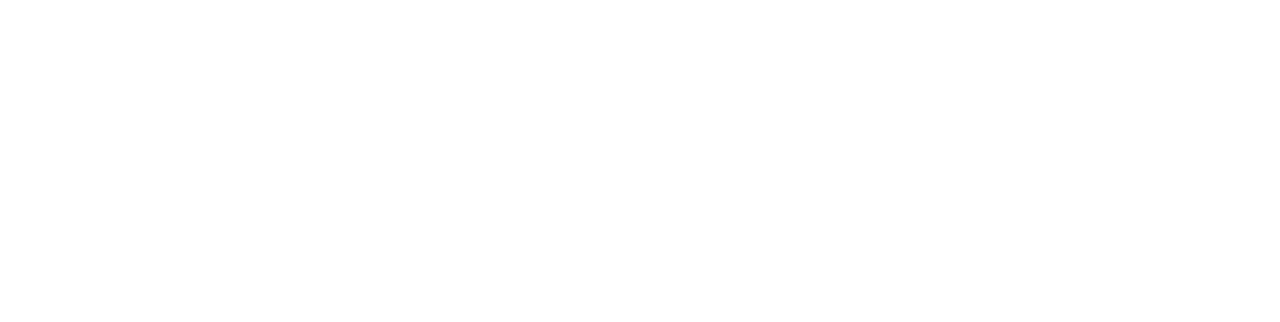
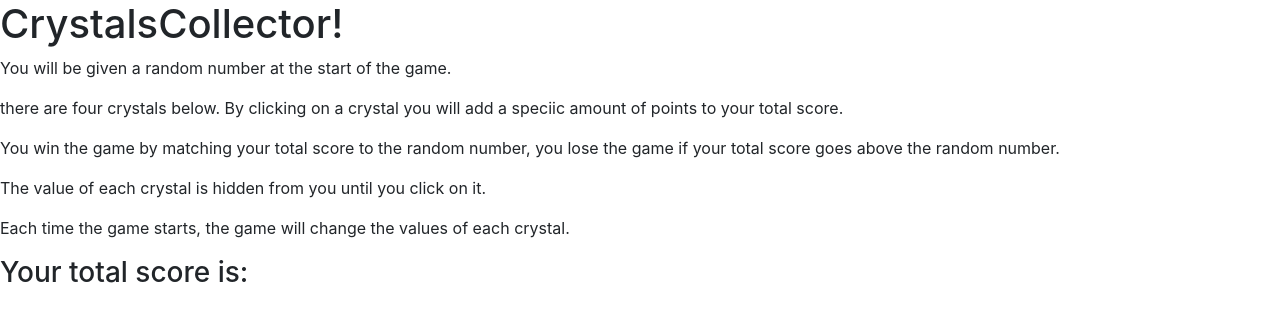
Before and after one commit to clmitchell630/unit-4-game, a plain HTML site: page index.html in a window 1280 px wide. Drawn offline with nearby package versions, Linux system fonts and the light colour scheme.

Commit message:
HTML markup

```diff
--- a/index.html
+++ b/index.html
@@ -6,7 +6,7 @@
     <meta charset="UTF-8">
     <meta name="viewport" content="width=device-width, initial-scale=1, shrink-to-fit=no">
 
-    <title>Crystal Collector!</title>
+    <title>CrystalsCollector!</title>
 
     <!--CSS links-->
     <link rel="stylesheet" href="https://stackpath.bootstrapcdn.com/bootstrap/4.3.1/css/bootstrap.min.css"
@@ -21,6 +21,61 @@
 </head>
 
 <body>
+    <div>
+
+        <header>
+            <div>
+
+                <h1>
+                    CrystalsCollector!
+                </h1>
+
+            </div>
+        </header>
+
+        <!--instructions box-->
+        <div>
+            <p>
+                You will be given a random number at the start of the game.
+            </p>
+            <p>
+                there are four crystals below. By clicking on a crystal you will add a speciic amount of points to your
+                total score.
+            </p>
+            <p>
+                You win the game by matching your total score to the random number, you lose the game if your total
+                score
+                goes above the random number.
+            </p>
+            <p>
+                The value of each crystal is hidden from you until you click on it.
+            </p>
+            <p>
+                Each time the game starts, the game will change the values of each crystal.
+            </p>
+        </div>
+
+        <!--random number box-->
+        <div id="randomNumber">
+        </div>
+
+        <!--win/loss box-->
+        <div>
+            <div id="wins"></div>
+            <div id="loss"></div>
+        </div>
+
+        <!--_____jewels_____-->
+        <div id="jewels"></div>
+
+        <h3>
+            Your total score is:
+        </h3>
+
+        <!--score-->
+        <div id="score"></div>
+
+    </div>
 
 
 </body>
```
